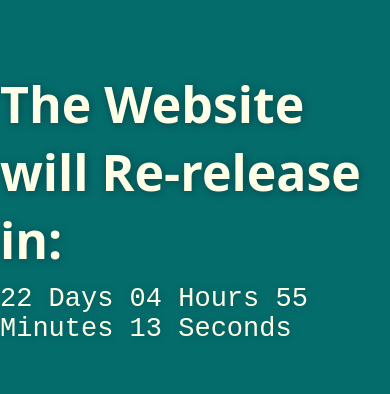
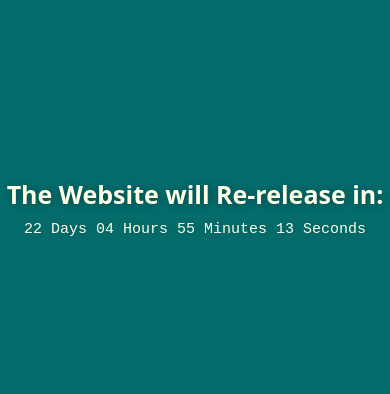
Before and after one commit to raunikdev/mitronwear, a React (Vite) app: page / in a window 390 px wide. Shown: the part 180-574 px from the top of the page. Built offline with nearby package versions, Linux system fonts and the light colour scheme.

Commit message:
clock is responsive

```diff
--- a/src/components/css/Home.css
+++ b/src/components/css/Home.css
@@ -36,3 +36,21 @@
 
   /* height: 30px; */
 }
+@media(max-width: 703px){
+  .timer-heading{
+    font-size: 30px;
+  }
+}
+@media(max-width: 610px){
+  .clock{
+    font-size: 18px;
+  }
+}
+@media(max-width: 450px){
+  .timer-heading{
+    font-size: 25px;
+  }
+  .clock{
+    font-size: 15px
+  }
+}
--- a/src/components/css/tshirtcard.css
+++ b/src/components/css/tshirtcard.css
@@ -1,6 +1,6 @@
 .image-div{
-    width: 200px;
-    height: 200px;
+    width: 400px;
+    height: 400px;
     background-size: cover;      /* scale image to cover the div */
     background-position: center; /* center the image */
     background-repeat: no-repeat;
```
